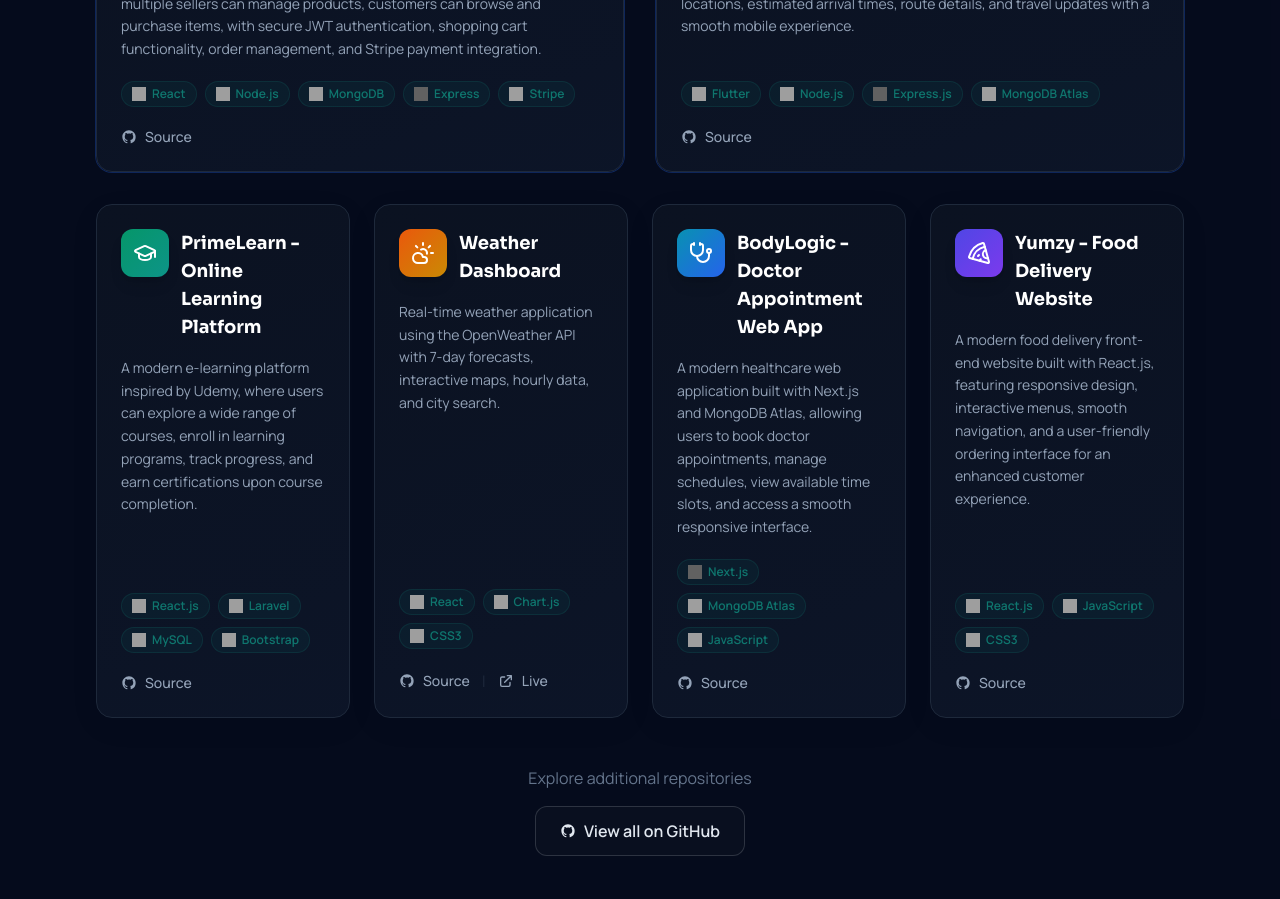
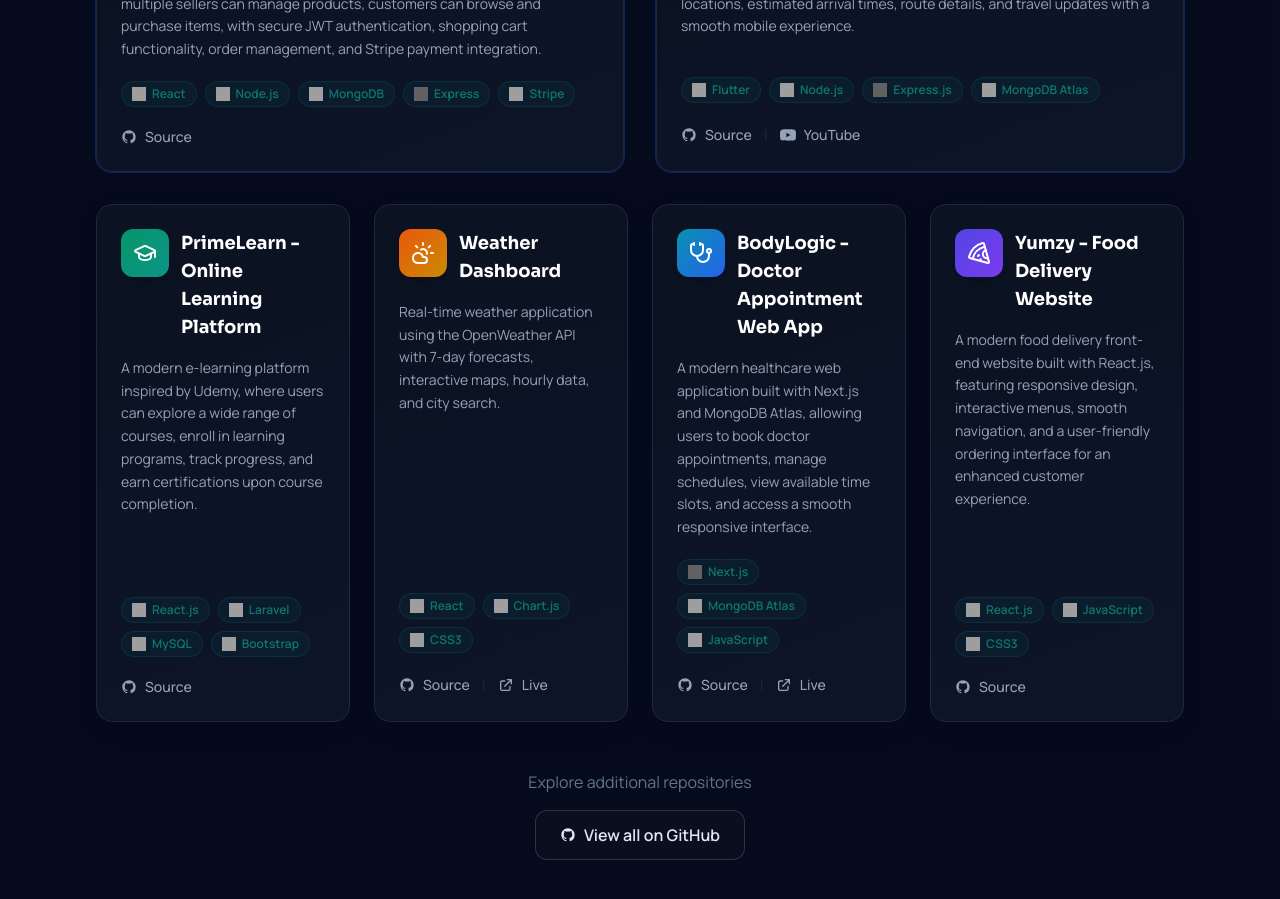
Before and after one commit to SanmuganathanLathusan/My-Portfolio, a React (Vite) app: page / in a window 1280 px wide. Shown: the part 3600-4499 px from the top of the page. Built offline with nearby package versions, Linux system fonts and the light colour scheme; grey boxes are pictures that could not be loaded.

Commit message:
modified  src/components/Projects.jsx file

```diff
--- a/src/components/Projects.jsx
+++ b/src/components/Projects.jsx
@@ -19,6 +19,7 @@ const projects = [
     tags: ['Flutter', 'Node.js', 'Express.js', 'MongoDB Atlas'],
     github: 'https://github.com/SanmuganathanLathusan/bus_tracker',
     live: null,
+    youtube: 'https://youtu.be/uUI3g-0C7OE',
     color: 'from-blue-600 to-green-600',
     icon: <MapPin size={24} />,
     featured: true,
@@ -51,7 +52,8 @@ const projects = [
     description: 'A modern healthcare web application built with Next.js and MongoDB Atlas, allowing users to book doctor appointments, manage schedules, view available time slots, and access a smooth responsive interface.',
     tags: ['Next.js', 'MongoDB Atlas', 'JavaScript'],
     github: 'https://github.com/SanmuganathanLathusan/BodyLogic',
-    live: null,
+    live: 'https://body-logic-iota.vercel.app/',
+
     color: 'from-cyan-600 to-blue-600',
     icon: <Stethoscope size={24} />,
     featured: false,
@@ -81,6 +83,14 @@ function ExternalLinkIcon() {
   return (
     <svg className="w-4 h-4" fill="none" stroke="currentColor" viewBox="0 0 24 24">
       <path strokeLinecap="round" strokeLinejoin="round" strokeWidth={2} d="M10 6H6a2 2 0 00-2 2v10a2 2 0 002 2h10a2 2 0 002-2v-4M14 4h6m0 0v6m0-6L10 14" />
+    </svg>
+  )
+}
+
+function YouTubeIcon() {
+  return (
+    <svg className="w-4 h-4" viewBox="0 0 24 24" fill="currentColor">
+      <path d="M23.498 6.186a2.964 2.964 0 00-2.088-2.094C19.57 3.5 12 3.5 12 3.5s-7.57 0-9.41.592A2.964 2.964 0 00.502 6.186 30.78 30.78 0 000 12a30.78 30.78 0 00.502 5.814 2.964 2.964 0 002.088 2.094C4.43 20.5 12 20.5 12 20.5s7.57 0 9.41-.592a2.964 2.964 0 002.088-2.094A30.78 30.78 0 0024 12a30.78 30.78 0 00-.502-5.814zM9.6 15.5v-7l6 3.5-6 3.5z" />
     </svg>
   )
 }
@@ -179,6 +189,20 @@ function ProjectCard({ project }) {
             </a>
           </>
         )}
+        {project.youtube && project.youtube !== '#' && (
+          <>
+            <span className="text-gray-300 dark:text-dark-700">|</span>
+            <a
+              href={project.youtube}
+              target="_blank"
+              rel="noopener noreferrer"
+              className="flex items-center gap-2 text-dark-600 dark:text-dark-300 hover:text-red-600 dark:hover:text-red-400 text-sm font-medium transition-colors"
+            >
+              <YouTubeIcon />
+              YouTube
+            </a>
+          </>
+        )}
       </div>
     </div>
   )
```
